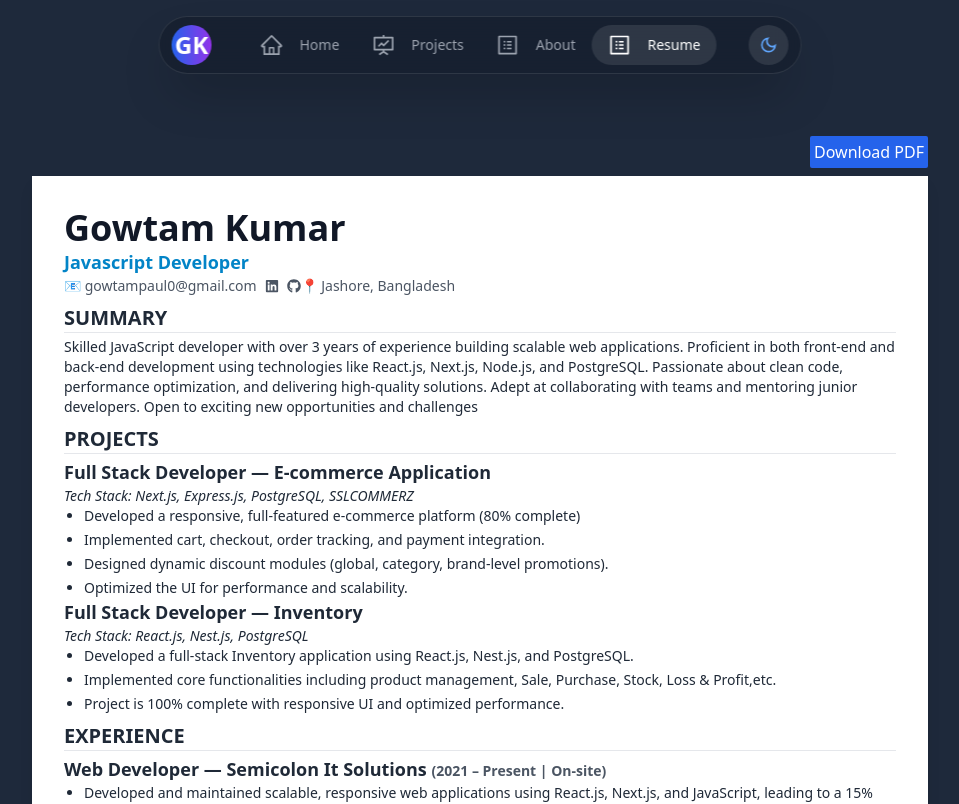
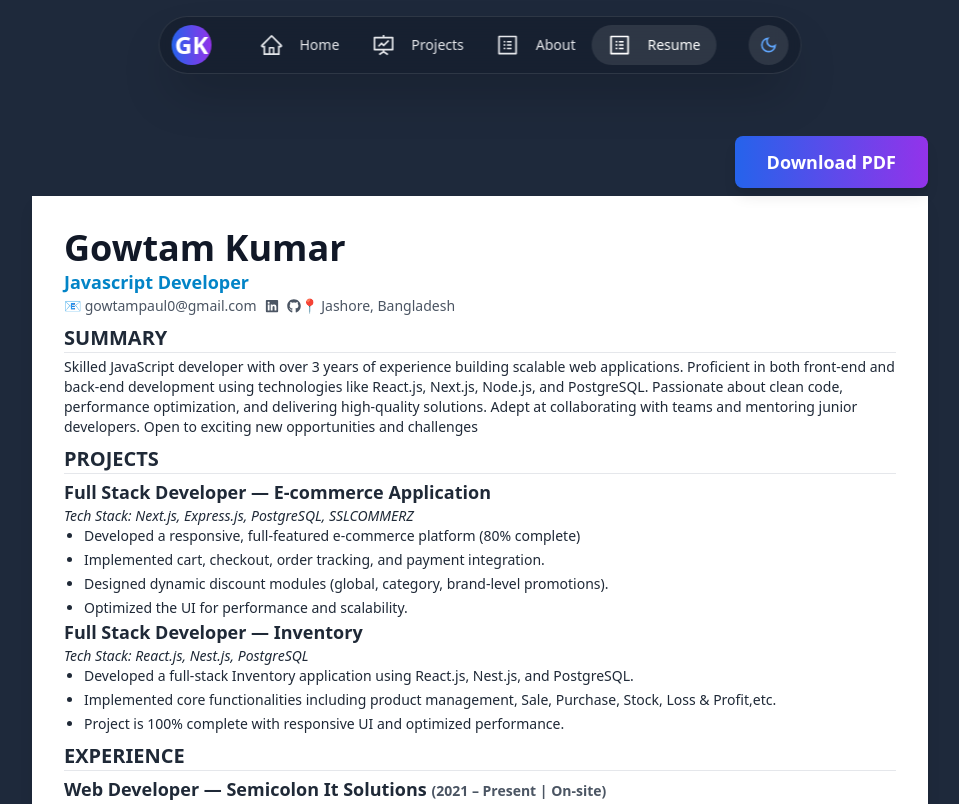
Before and after one commit to gowtamkumar/my-portfolio, a Next.js app: page /resume in a window 1280 px wide. Shown: the top 804 px of the page, without its empty margins (160-1119 px from the left). Built offline with nearby package versions, Linux system fonts and the light colour scheme.

Commit message:
header desing change

```diff
--- a/app/resume/page.tsx
+++ b/app/resume/page.tsx
@@ -43,7 +43,8 @@ export default function Resume() {
         <div className="max-w-4xl mx-auto flex justify-end py-2">
           <button
             onClick={downloadPDF}
-            className="bg-blue-600 text-white rounded-sm p-1"
+            // className="bg-blue-600 text-white rounded-sm p-1"
+            className="bg-gradient-to-r from-blue-600 to-purple-600 hover:from-blue-700 hover:to-purple-700 text-white font-bold py-3 px-8 rounded-lg text-lg transition-all duration-300 hover:scale-105 shadow-lg"
           >
             Download PDF
           </button>
--- a/components/Header.tsx
+++ b/components/Header.tsx
@@ -1,9 +1,9 @@
 "use client";
-import { useEffect, useState } from "react";
+import { menu } from "@/lib/mock-data/menu";
 import Link from "next/link";
 import { usePathname } from 'next/navigation';
+import { useEffect, useState } from "react";
 import { MdOutlineDarkMode, MdOutlineLightMode } from "react-icons/md";
-import { menu } from "@/lib/mock-data/menu";
 
 export default function Header() {
   const [darkLight, setDarkLight] = useState<string>("dark");
@@ -42,11 +42,11 @@ export default function Header() {
               <Link
                 key={item.name}
                 href={item.url}
-                className={`relative flex items-center gap-2 px-4 py-2 text-sm font-medium transition-colors duration-300 ${isActive ? 'text-white' : 'text-gray-400 hover:text-white'}`}>
+                className={`relative flex items-center gap-2 px-4 py-2 text-sm font-medium transition-colors duration-300 ${isActive ? 'text-gray-900 dark:text-white' : 'text-gray-700 dark:text-gray-200 hover:text-gray-900 dark:hover:text-white'}`}>
                 {item.icon}
                 <span className="hidden sm:inline">{item.name}</span>
                 {isActive && (
-                  <div className="absolute inset-0 bg-white/10 rounded-full -z-10" />
+                  <div className="absolute inset-0 bg-gray-300/50 dark:bg-white/10 rounded-full -z-10" />
                 )}
               </Link>
             );
```
